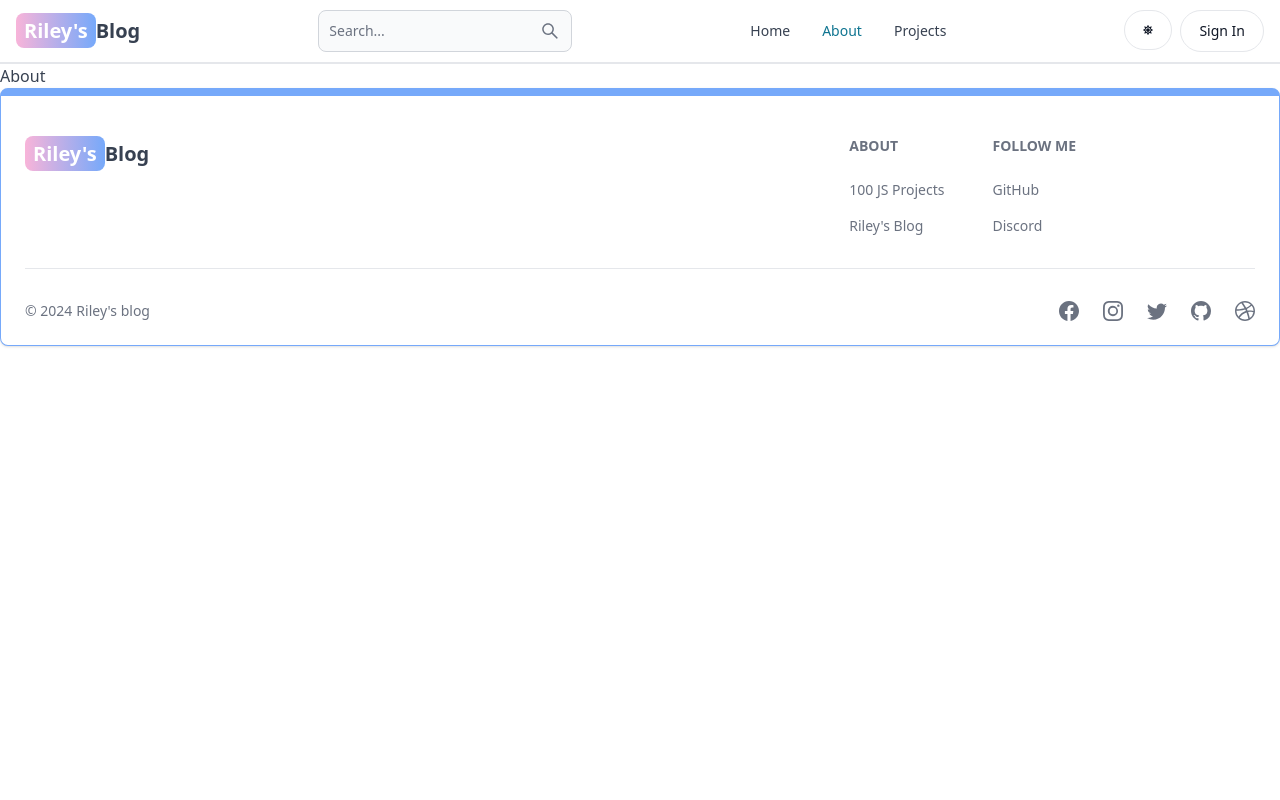
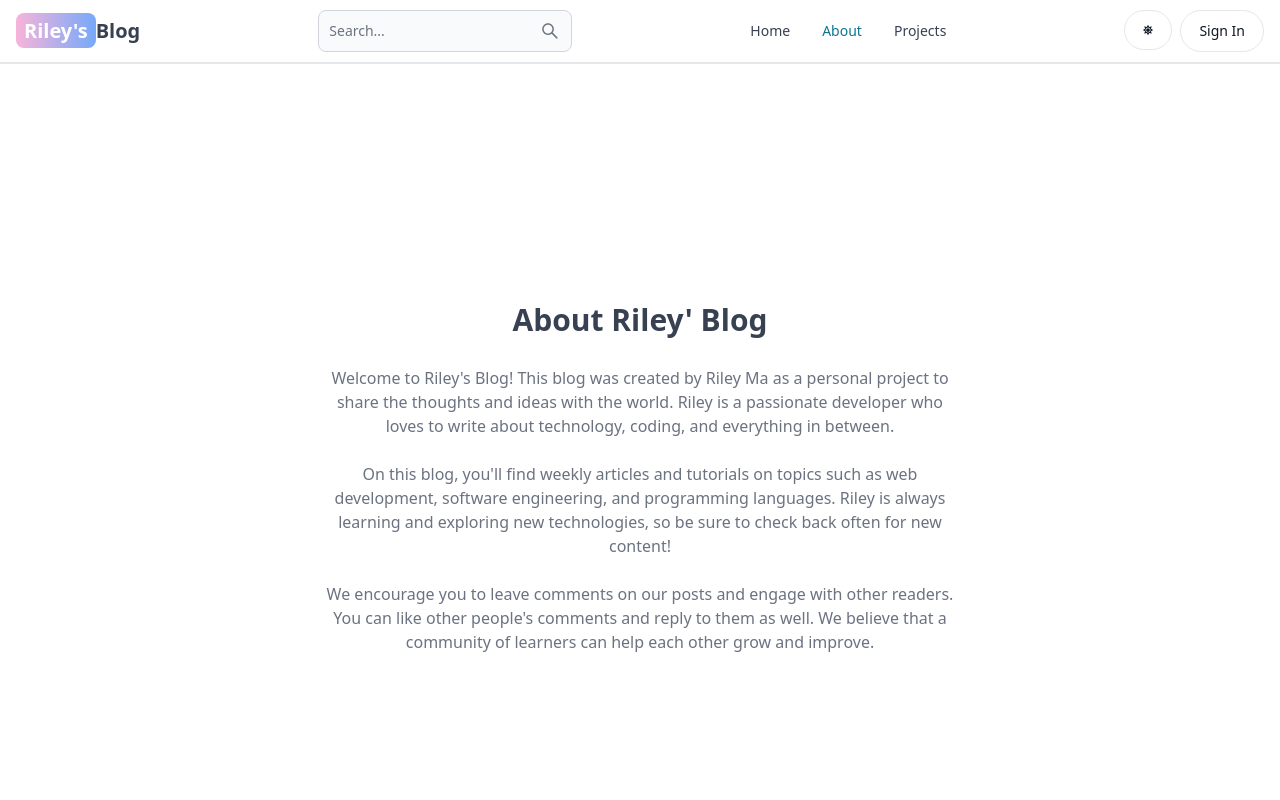
Before and after one commit to ThatCurtainCat/mern-blog, a React (Vite) app in the folder client/: page /about in a window 1280 px wide. Shown: the top 800 px of the page. Built offline with nearby package versions, Linux system fonts and the light colour scheme; no server answers.

Commit message:
complete about and projects pages

```diff
--- a/client/src/App.jsx
+++ b/client/src/App.jsx
@@ -34,7 +34,7 @@
         <Route element={<OnlyAdminPrivateRoute />}>
           <Route path="/update-post/:postId" element={<UpdatePost />} />
         </Route>
-        <Route path="/projets" element={<Projects />} />
+        <Route path="/projects" element={<Projects />} />
         <Route path="/post/:postSlug" element={<PostPage />} />
         <Route path="/search" element={<Search />} />
       </Routes>
--- a/client/src/pages/About.jsx
+++ b/client/src/pages/About.jsx
@@ -1,3 +1,35 @@
 export default function About() {
-  return <div>About</div>;
+  return (
+    <div className="min-h-screen flex items-center justify-center">
+      <div className="max-w-2xl mx-auto p-3 text-center">
+        <div>
+          <h1 className="text-3xl font font-semibold text-center my-7">
+            About Riley' Blog
+          </h1>
+          <div className="text-md text-gray-500 flex flex-col gap-6">
+            <p>
+              Welcome to Riley's Blog! This blog was created by Riley Ma as a
+              personal project to share the thoughts and ideas with the world.
+              Riley is a passionate developer who loves to write about
+              technology, coding, and everything in between.
+            </p>
+
+            <p>
+              On this blog, you'll find weekly articles and tutorials on topics
+              such as web development, software engineering, and programming
+              languages. Riley is always learning and exploring new
+              technologies, so be sure to check back often for new content!
+            </p>
+
+            <p>
+              We encourage you to leave comments on our posts and engage with
+              other readers. You can like other people's comments and reply to
+              them as well. We believe that a community of learners can help
+              each other grow and improve.
+            </p>
+          </div>
+        </div>
+      </div>
+    </div>
+  );
 }
--- a/client/src/pages/Projects.jsx
+++ b/client/src/pages/Projects.jsx
@@ -1,3 +1,14 @@
+import CallToAction from "../components/CallToAction";
+
 export default function Projects() {
-  return <div>Projects</div>;
+  return (
+    <div className="min-h-screen max-w-2xl mx-auto flex justify-center items-center flex-col gap-6 p-3">
+      <h1 className="text-3xl font-semibold">Pojects</h1>
+      <p className="text-md text-gray-500">
+        Build fun and engaging projects while learning HTML, CSS, and
+        JavaScript!
+      </p>
+      <CallToAction />
+    </div>
+  );
 }
```
